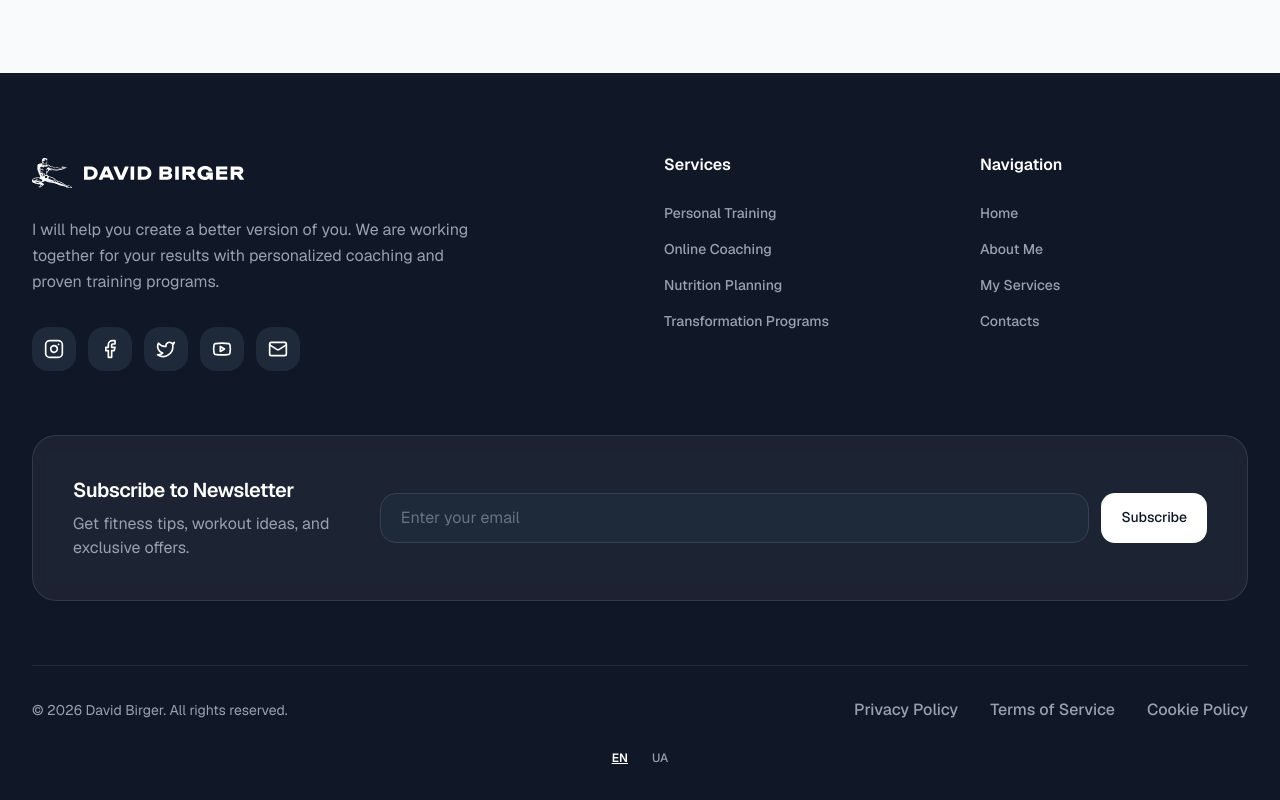
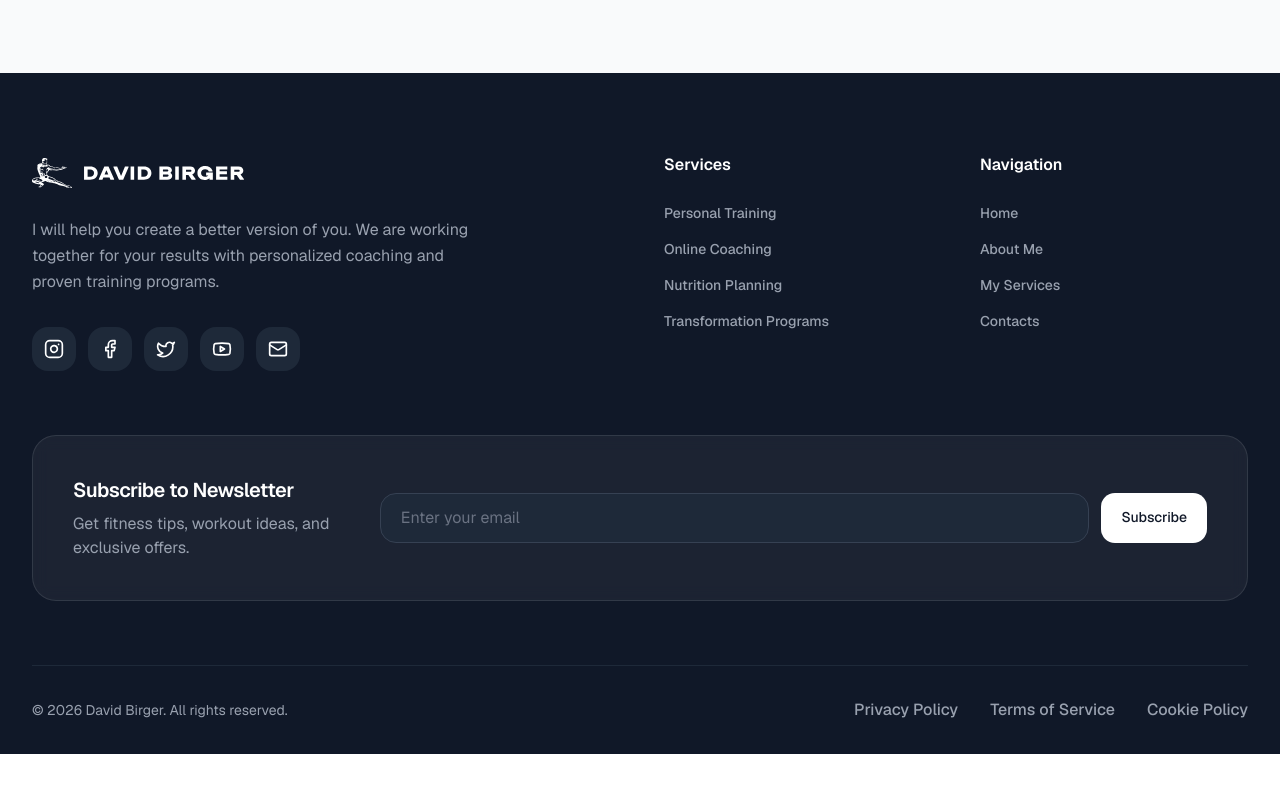
Before and after one commit to david-birger-org/personal-portfolio-lms, a Next.js app: page /en in a window 1280 px wide. Shown: the part 8678-9478 px from the top of the page. After the commit the page ends 9432 px from the top, so only its background shows below. Built offline with nearby package versions, Linux system fonts and the light colour scheme.

Commit message:
feat: move locale switcher to sidebar

```diff
--- a/src/components/layout/Footer.tsx
+++ b/src/components/layout/Footer.tsx
@@ -5,7 +5,6 @@ import { motion } from "motion/react";
 import Image from "next/image";
 import { useTranslations } from "next-intl";
 import { useSectionScroll } from "@/hooks/useSectionScroll";
-import { LanguageSwitcher } from "./LanguageSwitcher";
 
 export function Footer() {
   const t = useTranslations("footer");
@@ -34,16 +33,6 @@ export function Footer() {
     { icon: Youtube, href: "#", label: "YouTube" },
     { icon: Mail, href: "mailto:coach@fitcoach.com", label: "Email" },
   ];
-
-  const handleNavClick = (
-    e: React.MouseEvent<HTMLAnchorElement>,
-    href: string,
-  ) => {
-    e.preventDefault();
-    if (href.startsWith("#")) {
-      scrollTo(href);
-    }
-  };
 
   return (
     <footer className="bg-gray-900 text-white pt-20 pb-8 relative overflow-hidden">
@@ -160,10 +149,6 @@ export function Footer() {
             </button>
           </div>
         </div>
-
-        <div className="pt-6 flex justify-center">
-          <LanguageSwitcher />
-        </div>
       </div>
     </footer>
   );
--- a/src/components/layout/LanguageSwitcher.tsx
+++ b/src/components/layout/LanguageSwitcher.tsx
@@ -1,32 +1,45 @@
 "use client";
 
-import { useParams, usePathname as useNextPathname } from "next/navigation";
-import { useRouter } from "@/i18n/routing";
-import { locales, localeNames, type Locale } from "@/i18n/config";
+import { useLocale } from "next-intl";
+import { type Locale, localeNames, locales } from "@/i18n/config";
+import { usePathname, useRouter } from "@/i18n/routing";
+import { cn } from "@/lib/utils";
 
-export function LanguageSwitcher() {
-  const params = useParams();
+interface LanguageSwitcherProps {
+  className?: string;
+  onSelect?: () => void;
+}
+
+export function LanguageSwitcher({
+  className,
+  onSelect,
+}: LanguageSwitcherProps) {
   const router = useRouter();
-  const pathname = useNextPathname();
-  const currentLocale = (params.locale as Locale) || "en";
+  const pathname = usePathname();
+  const currentLocale = useLocale() as Locale;
 
   const handleLocaleChange = (newLocale: Locale) => {
-    // Remove the current locale from pathname if it exists
-    const pathWithoutLocale = pathname.replace(/^\/(en|ua)/, '') || '/';
-    router.replace(pathWithoutLocale as any, { locale: newLocale });
+    if (newLocale === currentLocale) {
+      return;
+    }
+
+    router.replace(pathname, { locale: newLocale });
+    onSelect?.();
   };
 
   return (
-    <div className="flex items-center gap-2">
+    <div className={cn("flex items-center gap-2", className)}>
       {locales.map((locale) => (
         <button
+          type="button"
           key={locale}
           onClick={() => handleLocaleChange(locale)}
-          className={`text-xs px-2 py-1 rounded transition-colors ${
+          className={cn(
+            "rounded px-2 py-1 text-xs transition-colors",
             locale === currentLocale
-              ? "text-white font-semibold underline"
-              : "text-gray-400 hover:text-gray-200"
-          }`}
+              ? "bg-gray-900 font-semibold text-white"
+              : "text-gray-600 hover:bg-gray-100 hover:text-gray-900",
+          )}
           aria-label={`Switch to ${localeNames[locale]}`}
         >
           {locale.toUpperCase()}
--- a/src/components/layout/Navigation.tsx
+++ b/src/components/layout/Navigation.tsx
@@ -11,6 +11,7 @@ import {
 import Image from "next/image";
 import { useTranslations } from "next-intl";
 import { useEffect, useState } from "react";
+import { LanguageSwitcher } from "@/components/layout/LanguageSwitcher";
 import { Button } from "@/components/ui/button";
 import { useIsMobile } from "@/hooks/use-mobile";
 import { useSectionScroll } from "@/hooks/useSectionScroll";
@@ -205,7 +206,7 @@ export function Navigation() {
               transition={{ duration: 0.24, ease: [0.22, 1, 0.36, 1] }}
               className="fixed top-0 right-0 bottom-0 w-64 transform-gpu bg-white/70 backdrop-blur-2xl shadow-lg shadow-black/5 z-30 md:hidden border-l border-white/20 will-change-transform"
             >
-              <div className="flex flex-col gap-4 p-6 pt-20">
+              <div className="flex h-full flex-col gap-4 p-6 pt-20">
                 {menuItems.map((item, index) => (
                   <motion.button
                     key={item.name}
@@ -230,6 +231,14 @@ export function Navigation() {
                 >
                   {t("ctaText")}
                 </Button>
+                <motion.div
+                  initial={{ opacity: 0, x: 20 }}
+                  animate={{ opacity: 1, x: 0 }}
+                  transition={{ delay: menuItems.length * 0.1 }}
+                  className="mt-auto pt-4"
+                >
+                  <LanguageSwitcher onSelect={() => setMobileMenuOpen(false)} />
+                </motion.div>
               </div>
             </motion.div>
           </>
```
